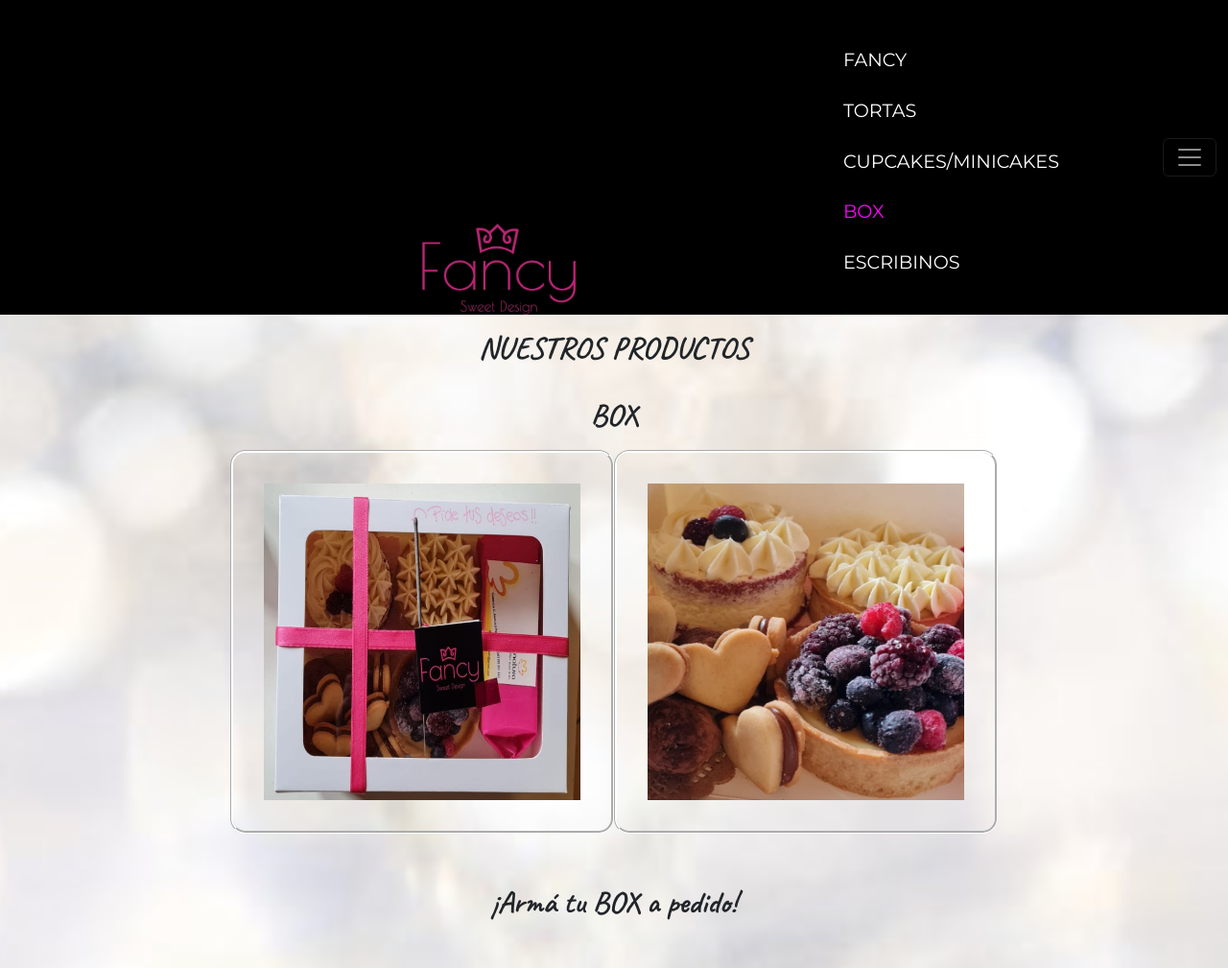
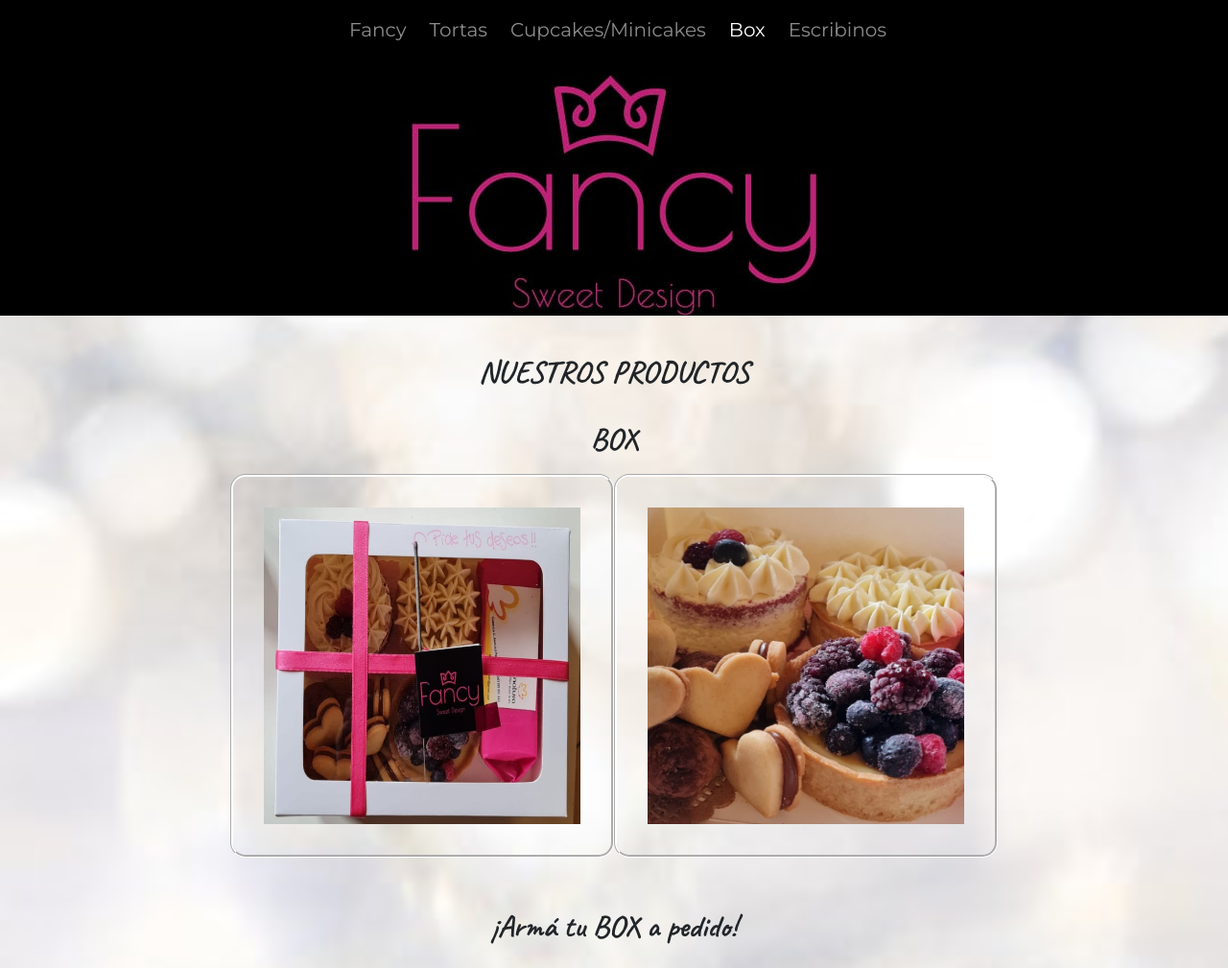
Before and after one commit to carodalessandro/EntregaFinal-CarolinaDlessandro, a website: page pages/Box.html in a window 1280 px wide. Shown: the top 1009 px of the page at 96% size. Drawn offline with nearby package versions, Linux system fonts and the light colour scheme.

Commit message:
Update Box.html

```diff
--- a/pages/Box.html
+++ b/pages/Box.html
@@ -1,45 +1,63 @@
 <!DOCTYPE html>
 <html lang="es">
+
 <head>
     <meta charset="UTF-8">
     <meta http-equiv="X-UA-Compatible" content="IE=edge">
     <meta name="viewport" content="width=device-width, initial-scale=1.0">
-    <link href="https://fonts.googleapis.com/css2?
-        family=Montserrat:wght@400;700;900&display=swap"
-        rel="stylesheet"/>
-    <link
-        rel="stylesheet"
-        href="https://cdnjs.cloudflare.com/ajax/libs/animate.css/4.1.1/animate.min.css"
-      />
+    <!-- SEO -->
+    <meta name="description" content="FANCY Mendoza. Pastelería artesanal para todos tus eventos.">
+    <meta name="keywords" content=" Fancy. Pastelería. Mendoza. Tortas. Box. Cupcakes. Eventos.">
+    <!--fuentes-->
+    <link href="https://fonts.googleapis.com/css2?family=Montserrat:wght@400;700;900&display=swap" rel="stylesheet" />
     <link href="https://fonts.googleapis.com/css2?family=Caveat:wght@700&display=swap" rel="stylesheet">
-    <!-- CSS only -->
-    <link href="https://cdn.jsdelivr.net/npm/bootstrap@5.2.3/dist/css/bootstrap.min.css" rel="stylesheet" integrity="sha384-rbsA2VBKQhggwzxH7pPCaAqO46MgnOM80zW1RWuH61DGLwZJEdK2Kadq2F9CUG65" crossorigin="anonymous">
+    <!--animate css-->
+    <link rel="stylesheet" href="https://cdnjs.cloudflare.com/ajax/libs/animate.css/4.1.1/animate.min.css" />
+    <!--favicon-->
+    <link rel="shortcut icon" href="../img/logo.png" type="image/x-icon">
+    <!-- Bootstrap -->
+    <link href="https://cdn.jsdelivr.net/npm/bootstrap@5.2.3/dist/css/bootstrap.min.css" rel="stylesheet"
+        integrity="sha384-rbsA2VBKQhggwzxH7pPCaAqO46MgnOM80zW1RWuH61DGLwZJEdK2Kadq2F9CUG65" crossorigin="anonymous">
+    <!-- CSS Personal -->
+    <link rel="stylesheet" href="../css/style.css">
     <title>FANCY sweet design/Box</title>
-    <link rel="shortcut icon" href="../img/logo.png" type="image/x-icon">
 </head>
+
 <body>
     <header>
-        <div class="container nav">
-            <link rel="stylesheet" href="../css/style.css">
-            <a href="../index.html"> <img src="../img/logo.png" alt="Logo empresa" class= "logoEmpresa"/> </a>
-            <div class="collapse show" id="navbarToggleExternalContent" >
-                <div class="bg-black p-4">
-                    <div class="text-white"><a class="nav_link__titulos" href="../index.html">Fancy</a></div>
-                    <div class="text-white"><a class="nav_link__titulos" href="./Tortas.html">Tortas</a></div>
-                    <div class="text-white"><a class="nav_link__titulos" href="./CupcakesYMinicakes.html">Cupcakes/Minicakes</a></div>
-                    <div class="text-white"><a class="nav_link__principal" href="./Box.html">Box</a></div>
-                    <div class="text-white"><a class="nav_link__titulos" href="./Escribinos.html">Escribinos</a></div>
+        <div class="container-fluid d-flex justify-content-center">
+            <nav class="navbar navbar-expand-lg navbar-dark bg-black">
+                <div class="container-fluid">
+                    <button class="navbar-toggler" type="button" data-bs-toggle="collapse" data-bs-target="#navbarNav"
+                        aria-controls="navbarNav" aria-expanded="false" aria-label="Toggle navigation">
+                        <span class="navbar-toggler-icon"></span>
+                    </button>
+                    <div class="collapse navbar-collapse" id="navbarNav">
+                        <ul class="navbar-nav">
+                            <li class="nav-item">
+                                <a class="nav-link fs-5 ms-2 mb-3"  href="../index.html">Fancy</a>
+                            </li>
+                            <li class="nav-item">
+                                <a class="nav-link fs-5 ms-2 mb-3" href="Tortas.html">Tortas</a>
+                            </li>
+                            <li class="nav-item">
+                                <a class="nav-link fs-5 ms-2 mb-3" href="CupcakesYMinicakes.html">Cupcakes/Minicakes</a>
+                            </li>
+                            <li class="nav-item">
+                                <a class="nav-link fs-5 ms-2 mb-3 active" aria-current="page" href="Box.html">Box</a>
+                            </li>
+                            <li class="nav-item">
+                                <a class="nav-link fs-5 ms-2 mb-3" href="Escribinos.html">Escribinos</a>
+                            </li>
+                        </ul>
+                    </div>
                 </div>
-            </div>
+            </nav>
         </div>
-        <nav class="navbar navbar-dark bg-black">
-            <div class="container-fluid">
-                <button class="navbar-toggler" type="button" data-bs-toggle="collapse" data-bs-target="#navbarToggleExternalContent" aria-controls="navbarToggleExternalContent" aria-expanded="true" aria-label="Toggle navigation">
-                <span class="navbar-toggler-icon"></span>
-                </button>
-            </div>
-        </nav>
     </header>
+    <section class="bg-black container-fluid d-flex justify-content-center mb-4">
+        <img src="../img/logo.png" alt="Logo empresa" class="backgroundIndex" />
+    </section>
     <section class="container">
         <h1 # class="cajaTitulos animate__animated animate__fadeIn">NUESTROS PRODUCTOS</h1>
         <h2 class="cajaTitulos animate__animated animate__fadeIn">BOX</h2>
@@ -75,18 +93,25 @@
     </section>
     <footer>
         <div class="container">
-            <P class="fontFrases--white" >"COCINAR CON AMOR ALIMENTA EL ALMA"</P>
+            <P class="fontFrases--white">"COCINAR CON AMOR ALIMENTA EL ALMA"</P>
             <div class="footerGrid footer-letters">
                 <div class="contactanos">CONTACTANOS</div>
                 <div class="seguinos">SEGUINOS</div>
-                <a href="#"><li class="footerSubir arriba">VOLVER ARRIBA</li></a>
+                <a href="#">
+                    <li class="footerSubir arriba">VOLVER ARRIBA</li>
+                </a>
                 <div><img src="../img/whatsapp.png" alt="whatsapp" class="footerWhatsapp"></div>
-                <div class="redesSociales"><a href="https://www.facebook.com/FANCYSD/"><img src="../img/facebook.png" alt="facebook" class="footerFacebook"></a>
-                <a href="https://instagram.com/pao.fancy?igshid=YmMyMTA2M2Y="><img src="../img/instagram.png" alt="instagram" class="footerInstagram"></a>
+                <div class="redesSociales"><a href="https://www.facebook.com/FANCYSD/"><img src="../img/facebook.png"
+                            alt="facebook" class="footerFacebook"></a>
+                    <a href="https://instagram.com/pao.fancy?igshid=YmMyMTA2M2Y="><img src="../img/instagram.png"
+                            alt="instagram" class="footerInstagram"></a>
+                </div>
             </div>
-        </div>
     </footer>
     <!-- JavaScript Bundle with Popper -->
-    <script src="https://cdn.jsdelivr.net/npm/bootstrap@5.2.3/dist/js/bootstrap.bundle.min.js" integrity="sha384-kenU1KFdBIe4zVF0s0G1M5b4hcpxyD9F7jL+jjXkk+Q2h455rYXK/7HAuoJl+0I4" crossorigin="anonymous"></script>
+    <script src="https://cdn.jsdelivr.net/npm/bootstrap@5.2.3/dist/js/bootstrap.bundle.min.js"
+        integrity="sha384-kenU1KFdBIe4zVF0s0G1M5b4hcpxyD9F7jL+jjXkk+Q2h455rYXK/7HAuoJl+0I4" crossorigin="anonymous">
+    </script>
 </body>
+
 </html>
```
